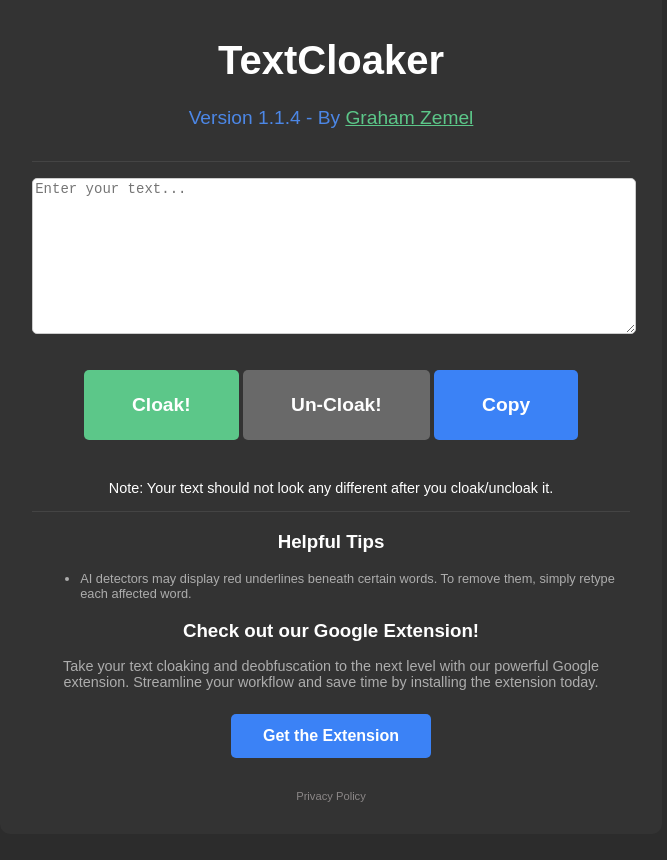
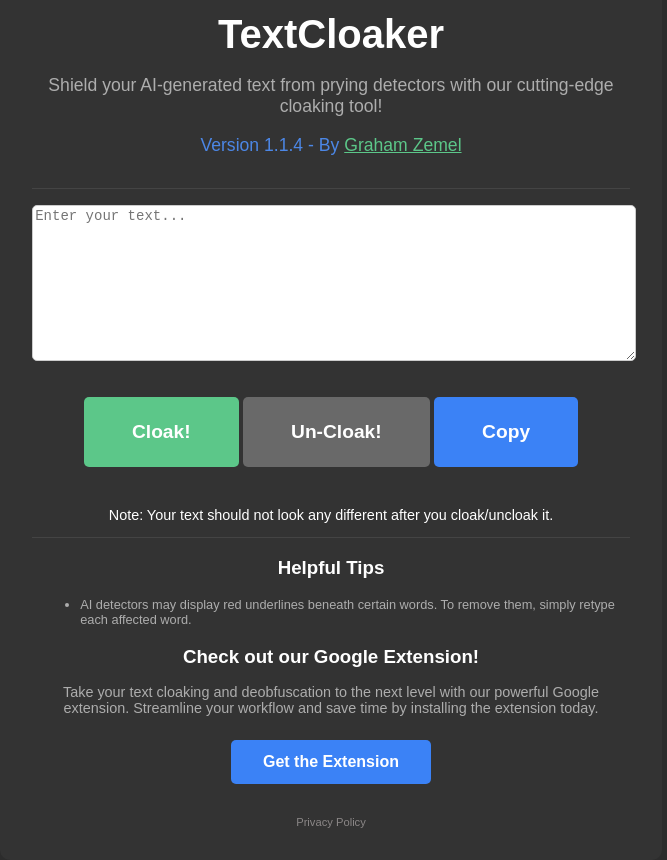
Before and after one commit to grahamzemel/TextCloaker, a Svelte app: page / in a window 1280 px wide. Shown: the whole page, without its empty margins (309-976 px from the left). Before the commit the page ends 834 px from the top, so only its background shows below. Built offline with nearby package versions, Linux system fonts and the light colour scheme.

Commit message:
updated subtext

```diff
--- a/public/global.css
+++ b/public/global.css
@@ -34,13 +34,17 @@
 .title {
   font-size: 2.5rem;
   font-weight: bold;
-  margin-bottom: 1.5rem;
+  margin-bottom: 1rem;
 }
 
 .subtitle {
-  font-size: 1.2rem;
+  font-size: 1.1rem;
   margin-bottom: 2rem;
   color: #4c87e6;
+}
+.subbertitle {
+	font-size: 1.1rem;
+	color: rgb(173, 173, 173);
 }
 
 .border-bottom {
--- a/src/App.svelte
+++ b/src/App.svelte
@@ -18,6 +18,7 @@
 <div class="container">
   <div class="content">
     <h3 class="title">TextCloaker</h3>
+	<p class="subbertitle">Shield your AI-generated text from prying detectors with our cutting-edge cloaking tool!</p>
     <p class="subtitle">
       Version 1.1.4 - By
       <a href="https://grahamzemel.com" target="_blank" class="text-blue-500"
```
